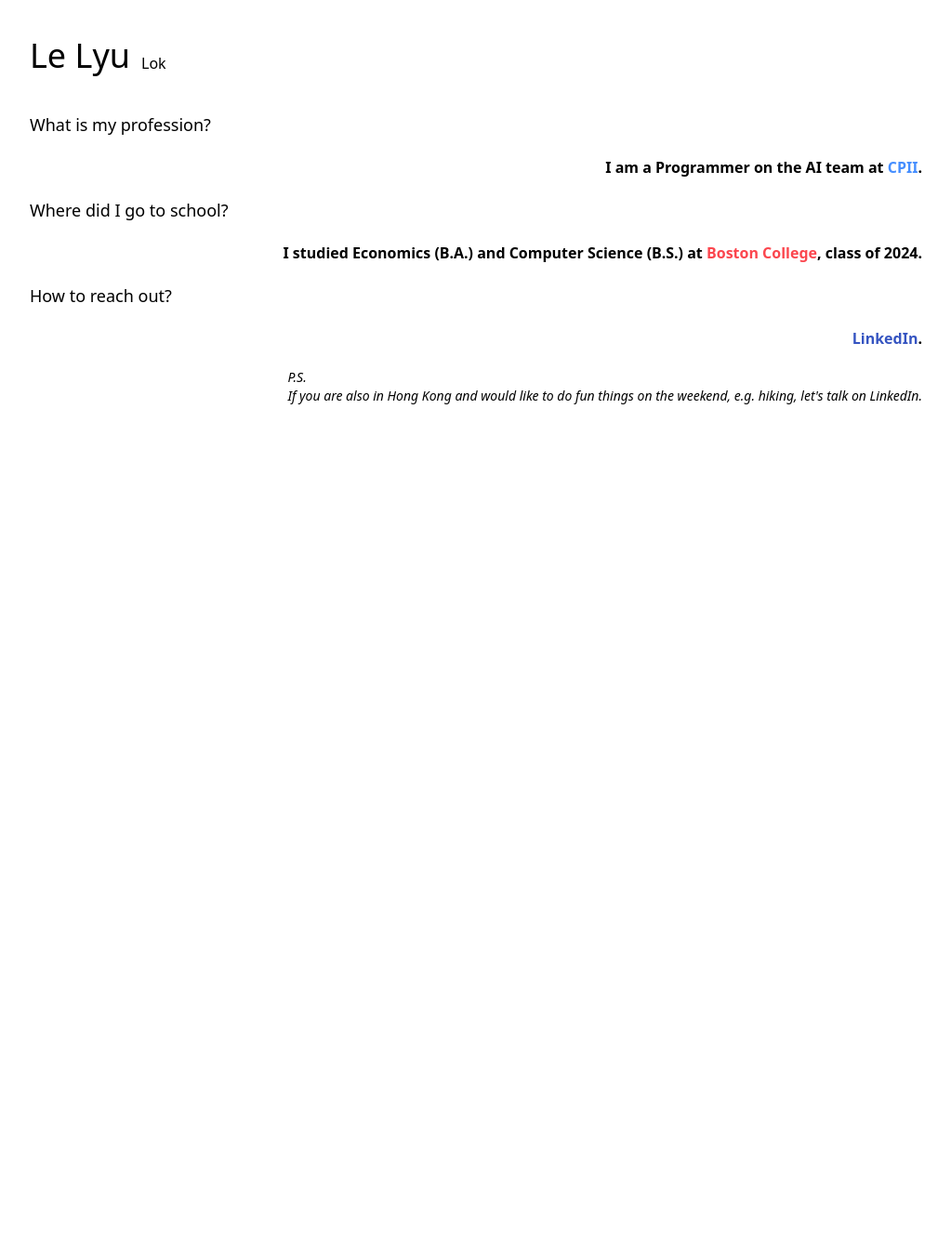
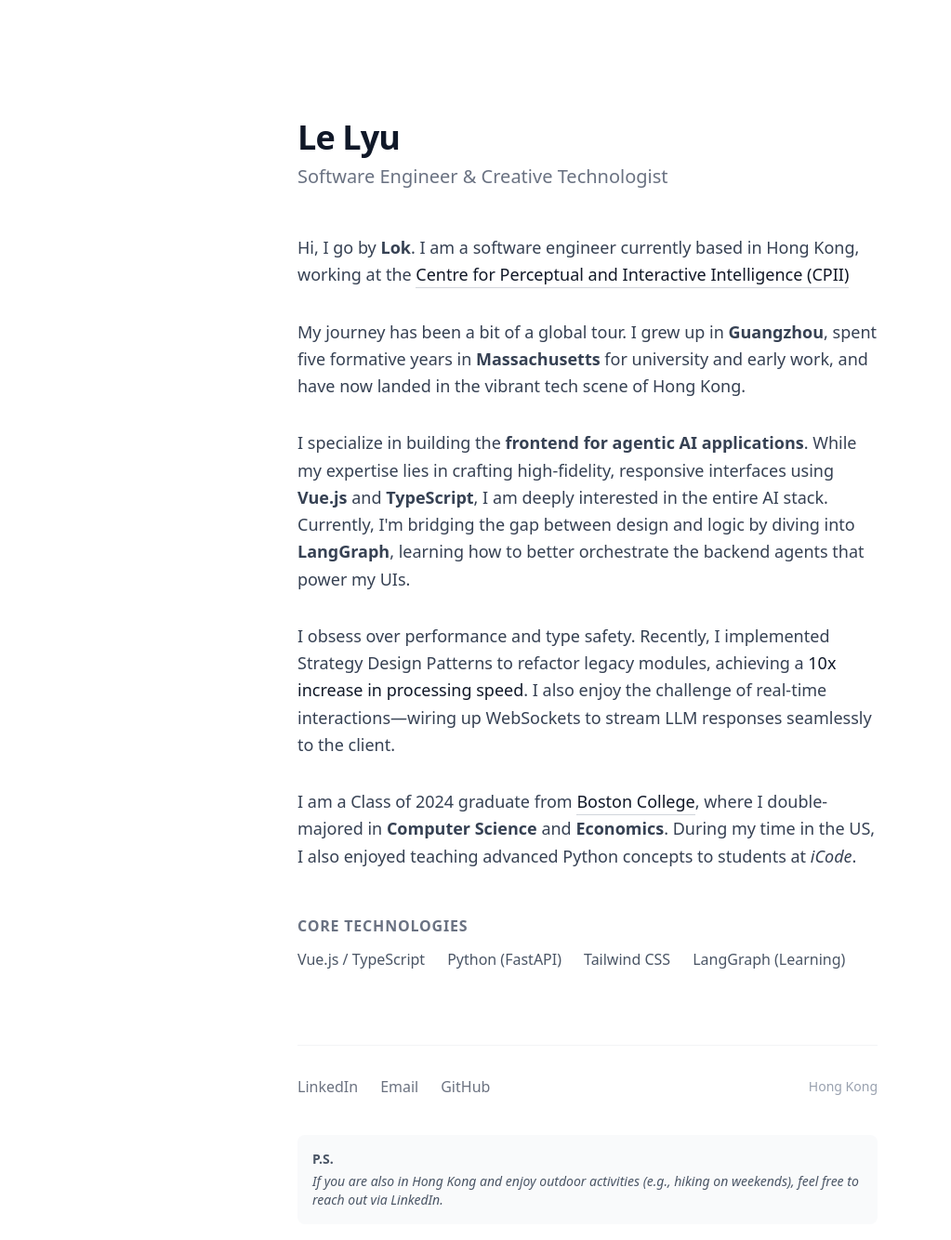
Before and after one commit to lelyu/about-wrapper, a Vue app: page / in a window 1280 px wide. Shown: the top 1334 px of the page at 93% size, without its empty margins (8-1031 px from the left). Before the commit the page ends 800 px from the top, so only its background shows below. Built offline with nearby package versions, Linux system fonts and the light colour scheme.

Commit message:
feat: improve website

```diff
--- a/src/App.vue
+++ b/src/App.vue
@@ -1,31 +1,113 @@
-<script setup lang="ts"></script>
+<script setup lang="ts">
+// No complex logic needed for a static bio.
+</script>
 
 <template>
-  <div class="m-10">
-    <div class="flex flex-row">
-      <h1 class="text-4xl font-meidum">Le Lyu</h1>
-      <p class="ml-3 text-base self-end font-light">Lok</p>
-    </div>
-    <div class="mt-10 flex flex-col gap-5 h-72 lg:w-240">
-      <p class="text-lg">What is my profession?</p>
-      <p class="self-end font-semibold">
-        I am a Programmer on the AI team at
-        <a class="text-blue-500/88" href="https://cpii.hk/">CPII</a>.
-      </p>
-      <p class="text-lg">Where did I go to school?</p>
-      <p class="ml-auto self-end font-semibold">
-        I studied Economics (B.A.) and Computer Science (B.S.) at
-        <a class="text-red-500/88" href="https://www.bc.edu/">Boston College</a>, class of 2024.
-      </p>
-      <p class="text-lg">How to reach out?</p>
-      <p class="self-end font-semibold">
-        <a class="text-blue-800/88" href="https://www.linkedin.com/in/lelyu/">LinkedIn</a>.
-      </p>
-      <p class="mt-auto text-sm italic self-end">
-        P.S.<br />
-        If you are also in Hong Kong and would like to do fun things on the weekend, e.g. hiking,
-        let's talk on LinkedIn.
-      </p>
+  <div class="min-h-screen bg-white text-gray-900 font-sans selection:bg-gray-200">
+    <div class="max-w-2xl mx-auto px-6 py-20 md:py-32">
+      <header class="mb-12">
+        <h1 class="text-4xl font-bold tracking-tight mb-2">Le Lyu</h1>
+        <p class="text-xl text-gray-500 font-light">Software Engineer & Creative Technologist</p>
+      </header>
+
+      <main class="space-y-8 text-lg leading-relaxed text-gray-700">
+        <p>
+          Hi, I go by <strong>Lok</strong>. I am a software engineer currently based in Hong Kong,
+          working at the
+          <a href="https://cpii.hk/" target="_blank" class="link"
+            >Centre for Perceptual and Interactive Intelligence (CPII)</a
+          >
+        </p>
+
+        <p>
+          My journey has been a bit of a global tour. I grew up in <strong>Guangzhou</strong>, spent
+          five formative years in <strong>Massachusetts</strong> for university and early work, and
+          have now landed in the vibrant tech scene of Hong Kong.
+        </p>
+
+        <p>
+          I specialize in building the <strong>frontend for agentic AI applications</strong>. While
+          my expertise lies in crafting high-fidelity, responsive interfaces using
+          <strong>Vue.js</strong> and <strong>TypeScript</strong>, I am deeply interested in the
+          entire AI stack. Currently, I'm bridging the gap between design and logic by diving into
+          <strong>LangGraph</strong>, learning how to better orchestrate the backend agents that
+          power my UIs.
+        </p>
+
+        <p>
+          I obsess over performance and type safety. Recently, I implemented Strategy Design
+          Patterns to refactor legacy modules, achieving a
+          <span class="font-medium text-gray-900">10x increase in processing speed</span>. I also
+          enjoy the challenge of real-time interactions—wiring up WebSockets to stream LLM responses
+          seamlessly to the client.
+        </p>
+
+        <p>
+          I am a Class of 2024 graduate from
+          <a href="https://www.bc.edu/" target="_blank" class="link">Boston College</a>, where I
+          double-majored in <strong>Computer Science</strong> and <strong>Economics</strong>. During
+          my time in the US, I also enjoyed teaching advanced Python concepts to students at
+          <em>iCode</em>.
+        </p>
+
+        <div class="pt-4">
+          <p class="text-base text-gray-500 uppercase tracking-wider font-semibold mb-3">
+            Core Technologies
+          </p>
+          <ul class="flex flex-wrap gap-x-6 gap-y-2 text-base text-gray-600">
+            <li>Vue.js / TypeScript</li>
+            <li>Python (FastAPI)</li>
+            <li>Tailwind CSS</li>
+            <li>LangGraph (Learning)</li>
+          </ul>
+        </div>
+      </main>
+
+      <footer class="mt-20 pt-8 border-t border-gray-100">
+        <div class="flex flex-col sm:flex-row sm:items-center justify-between gap-4">
+          <div class="flex gap-6">
+            <a href="https://www.linkedin.com/in/lelyu/" target="_blank" class="link-subtle">
+              LinkedIn
+            </a>
+            <a href="mailto:lyulelok@gmail.com" class="link-subtle"> Email </a>
+            <a href="https://github.com/" target="_blank" class="link-subtle"> GitHub </a>
+          </div>
+
+          <p class="text-sm text-gray-400">Hong Kong</p>
+        </div>
+
+        <div class="mt-10 p-4 bg-gray-50 rounded-lg text-sm text-gray-600 italic">
+          <span class="font-semibold not-italic block mb-1">P.S.</span>
+          If you are also in Hong Kong and enjoy outdoor activities (e.g., hiking on weekends), feel
+          free to reach out via LinkedIn.
+        </div>
+      </footer>
     </div>
   </div>
 </template>
+
+<style scoped>
+/* Custom link styles to mimic the "Evan You" minimalist underline effect. */
+.link {
+  color: #111827;
+  border-bottom: 1px solid #d1d5db;
+  transition:
+    color 200ms,
+    border-color 200ms;
+  padding-bottom: 0.125rem;
+}
+
+.link:hover {
+  color: #2563eb;
+  border-bottom-color: #3b82f6;
+}
+
+.link-subtle {
+  color: #6b7280;
+  transition: color 200ms;
+}
+
+.link-subtle:hover {
+  color: #111827;
+}
+</style>
```
Also changed, not shown: 1 other file (tests, documents, lock files or other folders).
